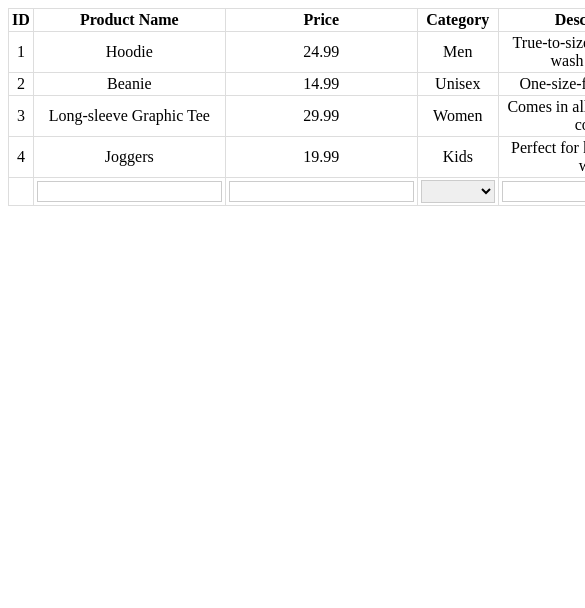
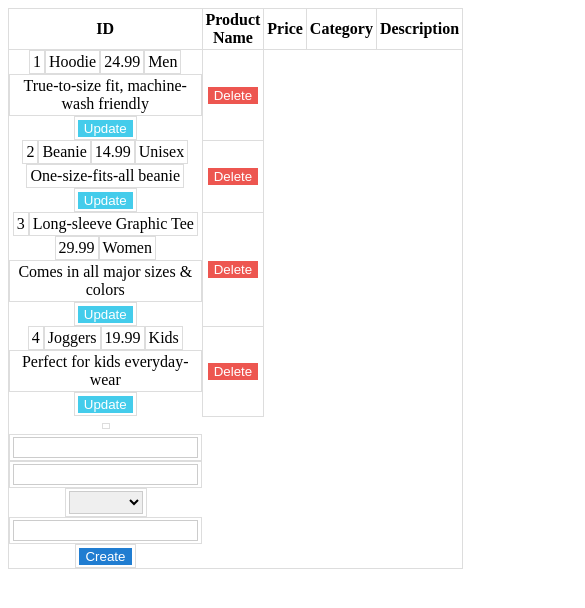
Before and after one commit to jricarte/culture-studio-assessment, a website: page index.html in a window 390 px wide. Shown: the top 608 px of the page, 585 px wide, since content can reach past the window. Drawn offline with Linux system fonts and the light colour scheme.

Commit message:
debugging responsiveness

```diff
--- a/index.html
+++ b/index.html
@@ -6,6 +6,7 @@
     <meta name="viewport" content="width=device-width, initial-scale=1.0">
 
     <link rel="stylesheet" type="text/css" href="/style.css">
+    <!-- <link href="https://cdn.jsdelivr.net/npm/bootstrap@5.0.0-beta2/dist/css/bootstrap.min.css" rel="stylesheet" integrity="sha384-BmbxuPwQa2lc/FVzBcNJ7UAyJxM6wuqIj61tLrc4wSX0szH/Ev+nYRRuWlolflfl" crossorigin="anonymous"> -->
 
     <title>Product Inventory Demo</title>
 
@@ -13,8 +14,9 @@
 
 <body>
     <!--Show the app here.-->
-    <div id="container" style="width:700px;"> testing</div>
+    <div id="container" class="section"></div>
 
+    <!-- <script src="https://cdn.jsdelivr.net/npm/bootstrap@5.0.0-beta2/dist/js/bootstrap.bundle.min.js" integrity="sha384-b5kHyXgcpbZJO/tY9Ul7kGkf1S0CWuKcCD38l8YkeH8z8QjE0GmW1gYU5S9FOnJ0" crossorigin="anonymous"></script> -->
 </body>
 
 <script>
@@ -44,7 +46,7 @@ this.createTable = function () {
 
     // CREATE A TABLE.
     var table = document.createElement('table');
-    table.setAttribute('id', 'productsTable');     // Seet table id.
+    table.setAttribute('id', 'productsTable');     // Set table id.
 
     var tr = table.insertRow(-1);               // Create a row (for header).
 
--- a/style.css
+++ b/style.css
@@ -8,6 +8,10 @@ td {
   border-collapse: collapse;
   padding: 2px 3px;
   text-align: center;
+}
+
+td {
+  display: inline-block;
 }
 
 input[type="button"] {
@@ -24,70 +28,6 @@ select {
   padding: 2px 3px;
 }
 
-/* Portrait and Landscape */
-@media only screen and (min-device-width: 320px) and (max-device-width: 480px) and (-webkit-min-device-pixel-ratio: 2) {
+section {
+  display: flexbox;
 }
-
-/* Portrait */
-@media only screen and (min-device-width: 320px) and (max-device-width: 480px) and (-webkit-min-device-pixel-ratio: 2) and (orientation: portrait) {
-}
-
-/* Landscape */
-@media only screen and (min-device-width: 320px) and (max-device-width: 480px) and (-webkit-min-device-pixel-ratio: 2) and (orientation: landscape) {
-}
-
-/* ----------- iPhone 5, 5S, 5C and 5SE ----------- */
-
-/* Portrait and Landscape */
-@media only screen and (min-device-width: 320px) and (max-device-width: 568px) and (-webkit-min-device-pixel-ratio: 2) {
-}
-
-/* Portrait */
-@media only screen and (min-device-width: 320px) and (max-device-width: 568px) and (-webkit-min-device-pixel-ratio: 2) and (orientation: portrait) {
-}
-
-/* Landscape */
-@media only screen and (min-device-width: 320px) and (max-device-width: 568px) and (-webkit-min-device-pixel-ratio: 2) and (orientation: landscape) {
-}
-
-/* ----------- iPhone 6, 6S, 7 and 8 ----------- */
-
-/* Portrait and Landscape */
-@media only screen and (min-device-width: 375px) and (max-device-width: 667px) and (-webkit-min-device-pixel-ratio: 2) {
-}
-
-/* Portrait */
-@media only screen and (min-device-width: 375px) and (max-device-width: 667px) and (-webkit-min-device-pixel-ratio: 2) and (orientation: portrait) {
-}
-
-/* Landscape */
-@media only screen and (min-device-width: 375px) and (max-device-width: 667px) and (-webkit-min-device-pixel-ratio: 2) and (orientation: landscape) {
-}
-
-/* ----------- iPhone 6+, 7+ and 8+ ----------- */
-
-/* Portrait and Landscape */
-@media only screen and (min-device-width: 414px) and (max-device-width: 736px) and (-webkit-min-device-pixel-ratio: 3) {
-}
-
-/* Portrait */
-@media only screen and (min-device-width: 414px) and (max-device-width: 736px) and (-webkit-min-device-pixel-ratio: 3) and (orientation: portrait) {
-}
-
-/* Landscape */
-@media only screen and (min-device-width: 414px) and (max-device-width: 736px) and (-webkit-min-device-pixel-ratio: 3) and (orientation: landscape) {
-}
-
-/* ----------- iPhone X ----------- */
-
-/* Portrait and Landscape */
-@media only screen and (min-device-width: 375px) and (max-device-width: 812px) and (-webkit-min-device-pixel-ratio: 3) {
-}
-
-/* Portrait */
-@media only screen and (min-device-width: 375px) and (max-device-width: 812px) and (-webkit-min-device-pixel-ratio: 3) and (orientation: portrait) {
-}
-
-/* Landscape */
-@media only screen and (min-device-width: 375px) and (max-device-width: 812px) and (-webkit-min-device-pixel-ratio: 3) and (orientation: landscape) {
-}
```
